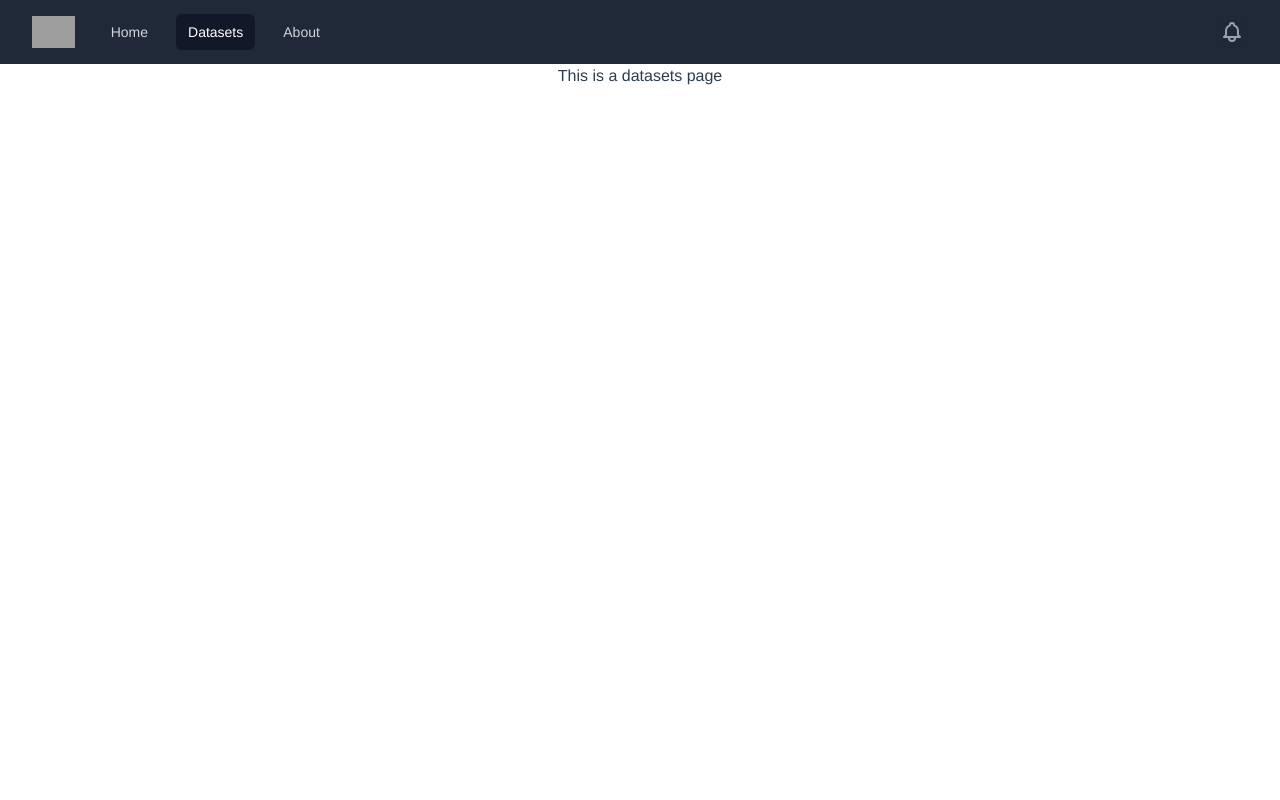
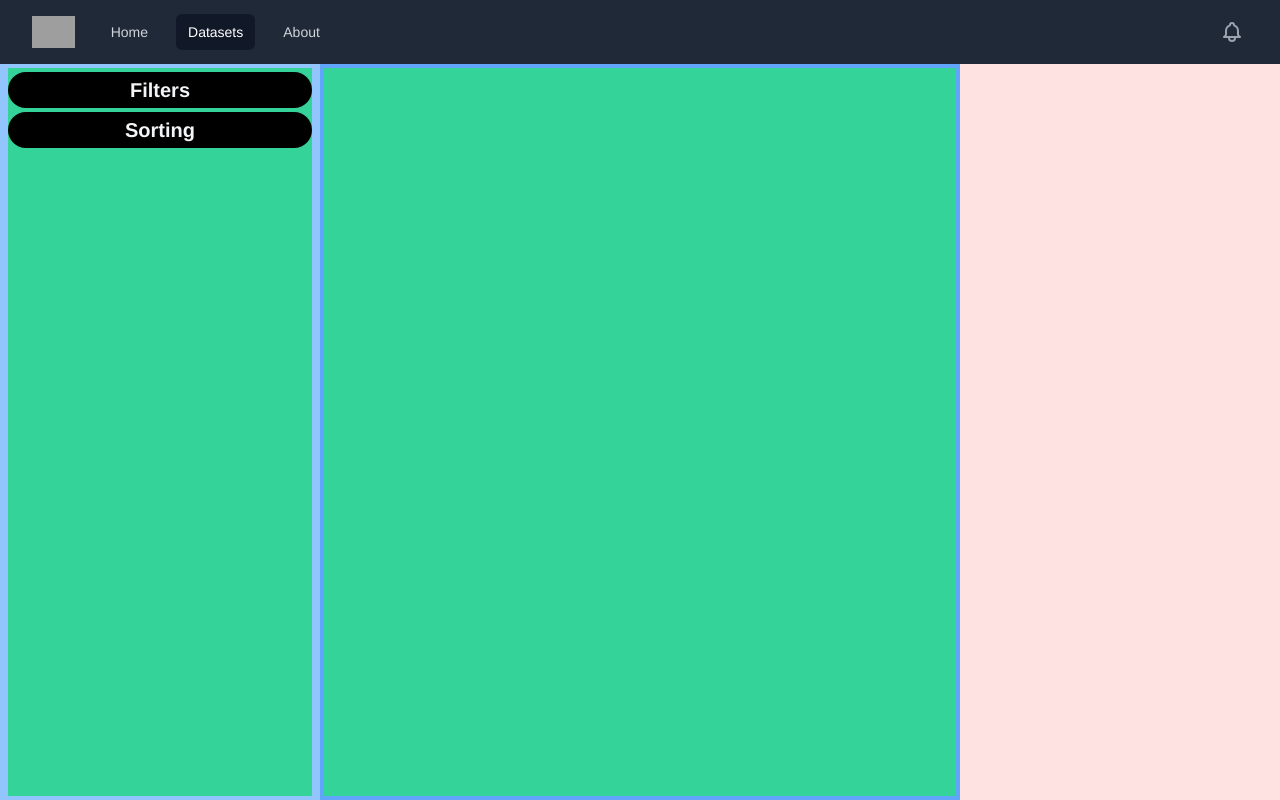
Before and after one commit to theislab/sfaira-portal, a Vue app: page /datasets in a window 1280 px wide. Built offline with nearby package versions, Linux system fonts and the light colour scheme; grey boxes are pictures that could not be loaded.

Commit message:
Add datasets page layout

```diff
--- a/src/views/Datasets.vue
+++ b/src/views/Datasets.vue
@@ -1,5 +1,40 @@
 <template>
-  <div>
-    <h1>This is a datasets page</h1>
+  <div class="hflex flex flex-wrap flex-grow bg-red-100 h-5/6">
+      <div class="px-1 w-full flex md:w-1/4 bg-blue-300 h-auto">
+        <div class="flex-grow bg-green-400 m-1">
+          <div
+            class="w-full p-1 my-1 rounded-full bg-black text-center text-xl text-gray-100 font-bold"
+          >
+            Filters
+          </div>
+          <!-- <DropdownList
+            prompt="Eye colour..."
+            itemsGetter="eyeColours"
+            commitHook="setSelEyeColours"
+          />
+          <DropdownList
+            prompt="Height..."
+            itemsGetter="heights"
+            commitHook="setSelHeights"
+          /> -->
+          <div
+            class="w-full p-1 my-1 rounded-full bg-black text-center text-xl text-gray-100 font-bold"
+          >
+            Sorting
+          </div>
+          <!-- <DropdownSelector
+            prompt="Sort by..."
+            :itemList="sortItems"
+            commitHook="setSortBy"
+          /> -->
+        </div>
+      </div>
+
+      <div class="px-1 w-full md:w-2/4 flex bg-blue-400 h-full">
+        <div class="py-2 my-1 mx-auto overflow-auto flex-grow bg-green-400">
+        </div>
+        <!-- <CardList :items="cardItems" /> -->
+      </div>
+    <!-- </div> -->
   </div>
 </template>
```
